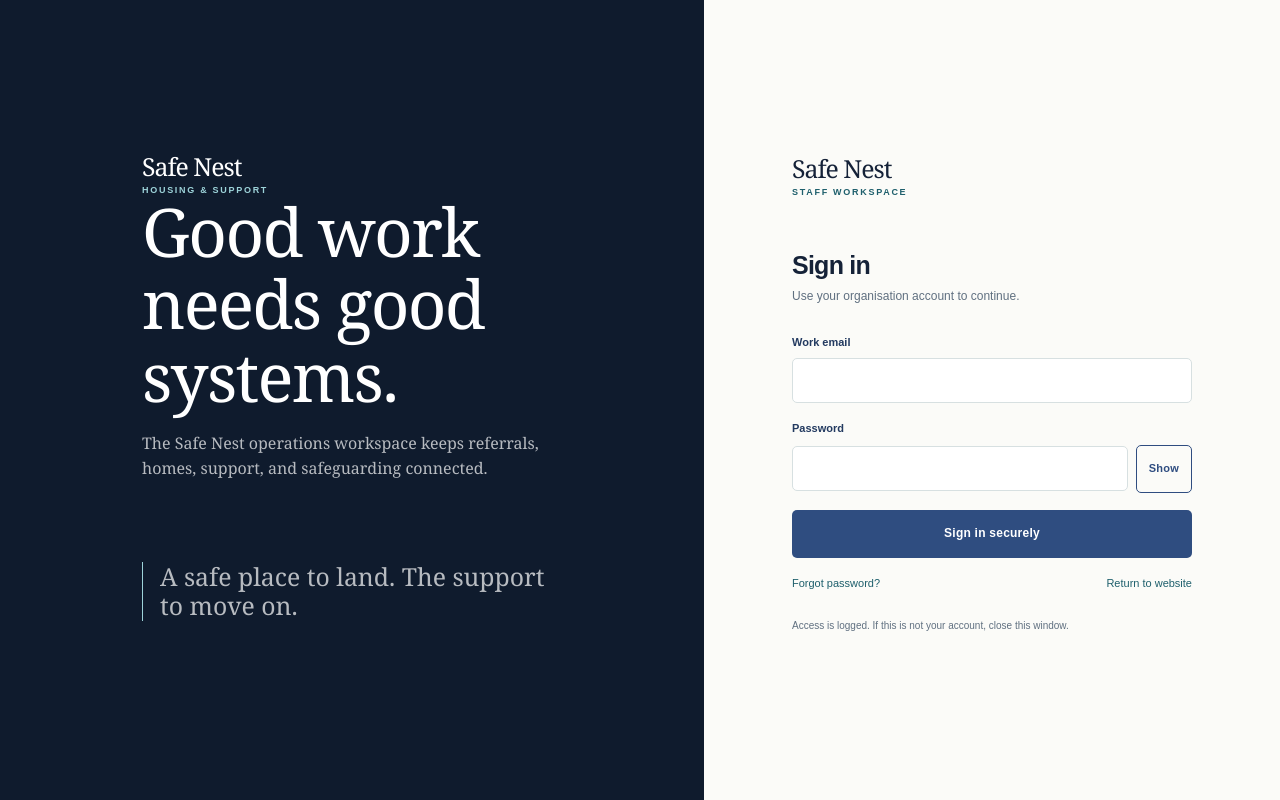
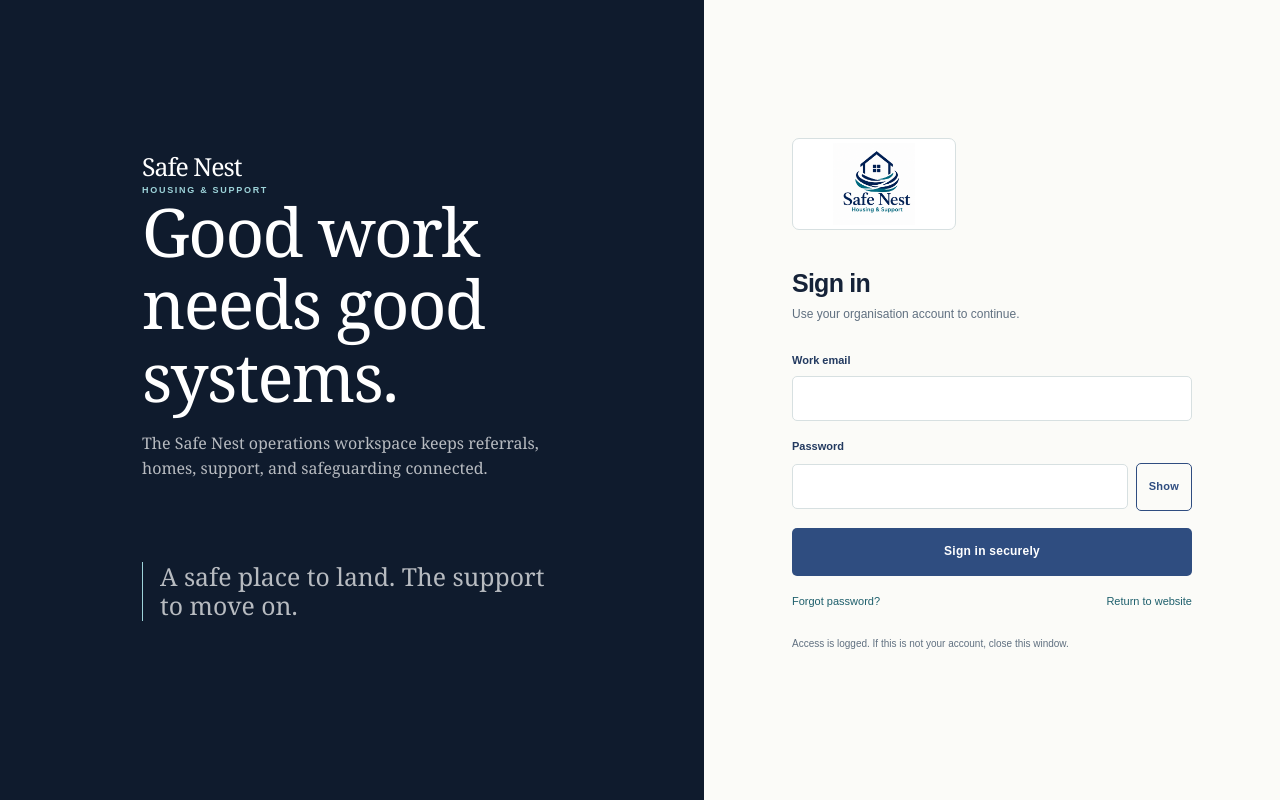
Before and after one commit to nattyman2023-hash/safenesthousing, a Next.js app: page /staff/login in a window 1280 px wide. Built offline with nearby package versions, Linux system fonts and the light colour scheme; no server answers.

Commit message:
Add Safe Nest brand logo

```diff
--- a/src/app/globals.css
+++ b/src/app/globals.css
@@ -50,6 +50,9 @@
 .wordmark { display: inline-flex; flex-direction: column; color: var(--navy-900); line-height: 1; }
 .wordmark span { font-size: 1.55rem; letter-spacing: -.04em; }
 .wordmark small { margin-top: 7px; color: var(--teal-700); font-family: Arial, sans-serif; font-size: 9px; font-weight: 700; letter-spacing: .19em; text-transform: uppercase; }
+.brand-logo-link { display: inline-flex; align-items: center; justify-content: center; width: 154px; height: 70px; overflow: hidden; border-radius: 6px; background: #fff; }
+.brand-logo { display: block; width: 100%; height: 100%; object-fit: contain; }
+.brand-logo-header { width: 154px; height: 70px; }
 .site-nav { display: flex; align-items: center; gap: 28px; font-size: 14px; }
 .site-nav > a:not(.button) { color: var(--navy-800); }
 .site-nav > a:not(.button):hover { color: var(--teal-600); }
@@ -147,6 +150,7 @@
 .footer-grid { display: grid; grid-template-columns: 1.4fr .8fr .9fr 1.2fr; gap: 42px; padding-bottom: 58px; }
 .wordmark-footer { color: #fff; }
 .wordmark-footer small { color: var(--teal-300); }
+.brand-logo-footer { width: 100%; height: 100%; padding: 4px; border: 1px solid rgba(157,211,217,.25); border-radius: 7px; background: #fff; }
 .footer-copy { max-width: 210px; margin-top: 24px; font-size: 14px; }
 .footer-label { color: var(--teal-300); }
 .footer-links { display: grid; gap: 8px; font-size: 13px; }
@@ -337,6 +341,7 @@
 .auth-form-wrap { display: flex; align-items: center; justify-content: center; padding: 40px; }
 .auth-form { width: min(400px, 100%); }
 .auth-form .wordmark { margin-bottom: 55px; }
+.auth-form .brand-logo-auth { width: 164px; height: 92px; margin-bottom: 40px; padding: 4px; border: 1px solid var(--line); border-radius: 7px; background: #fff; }
 .auth-form h2 { margin-bottom: 8px; color: var(--navy-900); font-family: Arial, sans-serif; font-size: 25px; font-weight: 700; letter-spacing: -.03em; }
 .auth-form > p { color: var(--muted); font-family: Arial, sans-serif; font-size: 12px; }
 .auth-form form { display: grid; gap: 17px; margin-top: 28px; }
@@ -402,5 +407,6 @@
   .auth-panel { display: none; }
   .auth-form-wrap { padding: 28px 20px; }
   .auth-form .wordmark { margin-bottom: 40px; }
+  .auth-form .brand-logo-auth { margin-bottom: 28px; }
 }
 @media (prefers-reduced-motion: reduce) { *, *::before, *::after { scroll-behavior: auto !important; transition: none !important; } }
--- a/src/app/layout.tsx
+++ b/src/app/layout.tsx
@@ -44,6 +44,7 @@
   url: siteUrl,
   email: 'hello@safenesthousing.org.uk',
   description: 'A housing and support organisation providing welcoming homes and practical support for people moving towards safety, stability, and independence.',
+  logo: `${siteUrl}/images/safe-nest-logo.png`,
   image: `${siteUrl}${featuredImage}`
 };
 
--- a/src/app/staff/forgot-password/page.tsx
+++ b/src/app/staff/forgot-password/page.tsx
@@ -1,3 +1,6 @@
+import { BrandLogo } from '@/components/BrandLogo';
 import { ForgotPasswordForm } from '@/components/ForgotPasswordForm';
 
-export default function ForgotPasswordPage() { return <div className="auth-page"><section className="auth-panel"><div className="auth-panel-inner"><div className="wordmark wordmark-footer"><span>Safe Nest</span><small>Staff workspace</small></div><h1>We can help you get back in.</h1><p>Enter your work email and, if it is recognised, we will send a short-lived reset link.</p></div></section><section className="auth-form-wrap"><div className="auth-form"><div className="wordmark"><span>Safe Nest</span><small>Staff workspace</small></div><h2>Reset your password</h2><p>The reset email never includes sensitive case information.</p><ForgotPasswordForm /></div></section></div>; }
+export default function ForgotPasswordPage() {
+  return <div className="auth-page"><section className="auth-panel"><div className="auth-panel-inner"><div className="wordmark wordmark-footer"><span>Safe Nest</span><small>Staff workspace</small></div><h1>We can help you get back in.</h1><p>Enter your work email and, if it is recognised, we will send a short-lived reset link.</p></div></section><section className="auth-form-wrap"><div className="auth-form"><BrandLogo className="brand-logo-auth" /><h2>Reset your password</h2><p>The reset email never includes sensitive case information.</p><ForgotPasswordForm /></div></section></div>;
+}
--- a/src/app/staff/login/page.tsx
+++ b/src/app/staff/login/page.tsx
@@ -1,2 +1,6 @@
+import { BrandLogo } from '@/components/BrandLogo';
 import { LoginForm } from '@/components/LoginForm';
-export default function StaffLoginPage() { return <div className="auth-page"><section className="auth-panel"><div className="auth-panel-inner"><div className="wordmark wordmark-footer"><span>Safe Nest</span><small>Housing &amp; Support</small></div><h1>Good work needs good systems.</h1><p>The Safe Nest operations workspace keeps referrals, homes, support, and safeguarding connected.</p><p className="auth-quote">A safe place to land. The support to move on.</p></div></section><section className="auth-form-wrap"><div className="auth-form"><div className="wordmark"><span>Safe Nest</span><small>Staff workspace</small></div><h2>Sign in</h2><p>Use your organisation account to continue.</p><LoginForm /><p style={{ marginTop: 26, color: 'var(--muted)', fontSize: 10 }}>Access is logged. If this is not your account, close this window.</p></div></section></div>; }
+
+export default function StaffLoginPage() {
+  return <div className="auth-page"><section className="auth-panel"><div className="auth-panel-inner"><div className="wordmark wordmark-footer"><span>Safe Nest</span><small>Housing &amp; Support</small></div><h1>Good work needs good systems.</h1><p>The Safe Nest operations workspace keeps referrals, homes, support, and safeguarding connected.</p><p className="auth-quote">A safe place to land. The support to move on.</p></div></section><section className="auth-form-wrap"><div className="auth-form"><BrandLogo className="brand-logo-auth" /><h2>Sign in</h2><p>Use your organisation account to continue.</p><LoginForm /><p style={{ marginTop: 26, color: 'var(--muted)', fontSize: 10 }}>Access is logged. If this is not your account, close this window.</p></div></section></div>;
+}
--- a/src/app/staff/mfa/page.tsx
+++ b/src/app/staff/mfa/page.tsx
@@ -1,7 +1,8 @@
+import { BrandLogo } from '@/components/BrandLogo';
 import { MfaForm } from '@/components/MfaForm';
 
 export default async function MfaPage(props: { searchParams: Promise<{ setup?: string }> }) {
   const searchParams = await props.searchParams;
   const setup = searchParams.setup === '1';
-  return <div className="auth-page"><section className="auth-panel"><div className="auth-panel-inner"><div className="wordmark wordmark-footer"><span>Safe Nest</span><small>Staff workspace</small></div><h1>Security that supports good work.</h1><p>Privileged users use an authenticator app or a one-time recovery code for an additional sign-in check.</p></div></section><section className="auth-form-wrap"><div className="auth-form"><div className="wordmark"><span>Safe Nest</span><small>Staff workspace</small></div><h2>{setup ? 'Set up multi-factor authentication' : 'Multi-factor authentication'}</h2><p>{setup ? 'Add the secret to an authenticator app, then enter the six-digit code it produces. You will receive recovery codes after setup.' : 'Enter the six-digit code from your authenticator app, or use a saved recovery code.'}</p><MfaForm setup={setup} /></div></section></div>;
+  return <div className="auth-page"><section className="auth-panel"><div className="auth-panel-inner"><div className="wordmark wordmark-footer"><span>Safe Nest</span><small>Staff workspace</small></div><h1>Security that supports good work.</h1><p>Privileged users use an authenticator app or a one-time recovery code for an additional sign-in check.</p></div></section><section className="auth-form-wrap"><div className="auth-form"><BrandLogo className="brand-logo-auth" /><h2>{setup ? 'Set up multi-factor authentication' : 'Multi-factor authentication'}</h2><p>{setup ? 'Add the secret to an authenticator app, then enter the six-digit code it produces. You will receive recovery codes after setup.' : 'Enter the six-digit code from your authenticator app, or use a saved recovery code.'}</p><MfaForm setup={setup} /></div></section></div>;
 }
--- a/src/app/staff/reset-password/page.tsx
+++ b/src/app/staff/reset-password/page.tsx
@@ -1,6 +1,7 @@
+import { BrandLogo } from '@/components/BrandLogo';
 import { ResetPasswordForm } from '@/components/ResetPasswordForm';
 
 export default async function ResetPasswordPage(props: { searchParams: Promise<{ token?: string }> }) {
   const searchParams = await props.searchParams;
-  return <div className="auth-page"><section className="auth-panel"><div className="auth-panel-inner"><div className="wordmark wordmark-footer"><span>Safe Nest</span><small>Staff workspace</small></div><h1>A fresh start, securely.</h1><p>Reset links are short-lived and can only be used once.</p></div></section><section className="auth-form-wrap"><div className="auth-form"><div className="wordmark"><span>Safe Nest</span><small>Staff workspace</small></div><h2>Choose a new password</h2><p>Open this page from your secure reset email.</p>{searchParams.token ? <ResetPasswordForm token={searchParams.token} /> : <div className="form-error" role="alert">This reset link is missing its token.</div>}</div></section></div>;
+  return <div className="auth-page"><section className="auth-panel"><div className="auth-panel-inner"><div className="wordmark wordmark-footer"><span>Safe Nest</span><small>Staff workspace</small></div><h1>A fresh start, securely.</h1><p>Reset links are short-lived and can only be used once.</p></div></section><section className="auth-form-wrap"><div className="auth-form"><BrandLogo className="brand-logo-auth" /><h2>Choose a new password</h2><p>Open this page from your secure reset email.</p>{searchParams.token ? <ResetPasswordForm token={searchParams.token} /> : <div className="form-error" role="alert">This reset link is missing its token.</div>}</div></section></div>;
 }
--- /dev/null
+++ b/src/components/BrandLogo.tsx
@@ -0,0 +1,7 @@
+import Image from 'next/image';
+import Link from 'next/link';
+
+export function BrandLogo({ href, className = '', priority = false }: { href?: string; className?: string; priority?: boolean }) {
+  const logo = <Image src="/images/safe-nest-logo.png" alt="Safe Nest Housing & Support" width={170} height={170} className={`brand-logo ${className}`} priority={priority} />;
+  return href ? <Link href={href} className="brand-logo-link" aria-label="Safe Nest Housing & Support home">{logo}</Link> : logo;
+}
--- a/src/components/PublicFooter.tsx
+++ b/src/components/PublicFooter.tsx
@@ -1,9 +1,10 @@
 import Link from 'next/link';
+import { BrandLogo } from './BrandLogo';
 
 export function PublicFooter() {
   return <footer className="site-footer">
     <div className="container footer-grid">
-      <div><Link href="/" className="wordmark wordmark-footer"><span>Safe Nest</span><small>Housing &amp; Support</small></Link><p className="footer-copy">A safe place to land. The support to move on.</p></div>
+      <div><BrandLogo href="/" className="brand-logo-footer" /><p className="footer-copy">A safe place to land. The support to move on.</p></div>
       <div><p className="footer-label">Explore</p><div className="footer-links"><Link href="/about">About us</Link><Link href="/services">Our services</Link><Link href="/properties">Our properties</Link><Link href="/news">News &amp; stories</Link></div></div>
       <div><p className="footer-label">Talk to us</p><div className="footer-links"><a href="mailto:hello@safenesthousing.org.uk">hello@safenesthousing.org.uk</a><a href="tel:01234000000">01234 000 000</a><Link href="/contact">Contact us</Link><Link href="/referrals">Make a referral</Link></div></div>
       <div className="footer-urgent"><p className="footer-label">Urgent help</p><p>In immediate danger, call <strong>999</strong>.</p><p>For confidential domestic abuse support, call <strong>0800 000 0000</strong>.</p></div>
--- a/src/components/PublicHeader.tsx
+++ b/src/components/PublicHeader.tsx
@@ -3,13 +3,14 @@
 import Link from 'next/link';
 import { useState } from 'react';
 import { Icon } from './Icons';
+import { BrandLogo } from './BrandLogo';
 
 export function PublicHeader() {
   const [open, setOpen] = useState(false);
   const links = [['About', '/about'], ['Services', '/services'], ['Properties', '/properties'], ['News', '/news'], ['Contact', '/contact']];
   return <header className="site-header">
     <div className="container header-inner">
-      <Link href="/" className="wordmark" onClick={() => setOpen(false)}><span>Safe Nest</span><small>Housing &amp; Support</small></Link>
+      <BrandLogo href="/" className="brand-logo-header" priority />
       <nav className={`site-nav ${open ? 'is-open' : ''}`} aria-label="Main navigation">
         {links.map(([label, href]) => <Link key={href} href={href} onClick={() => setOpen(false)}>{label}</Link>)}
         <Link className="button button-primary button-small" href="/referrals" onClick={() => setOpen(false)}>Make a referral <Icon name="arrow" size={15} /></Link>
```
Also changed, not shown: public/images/safe-nest-logo.png (added).
